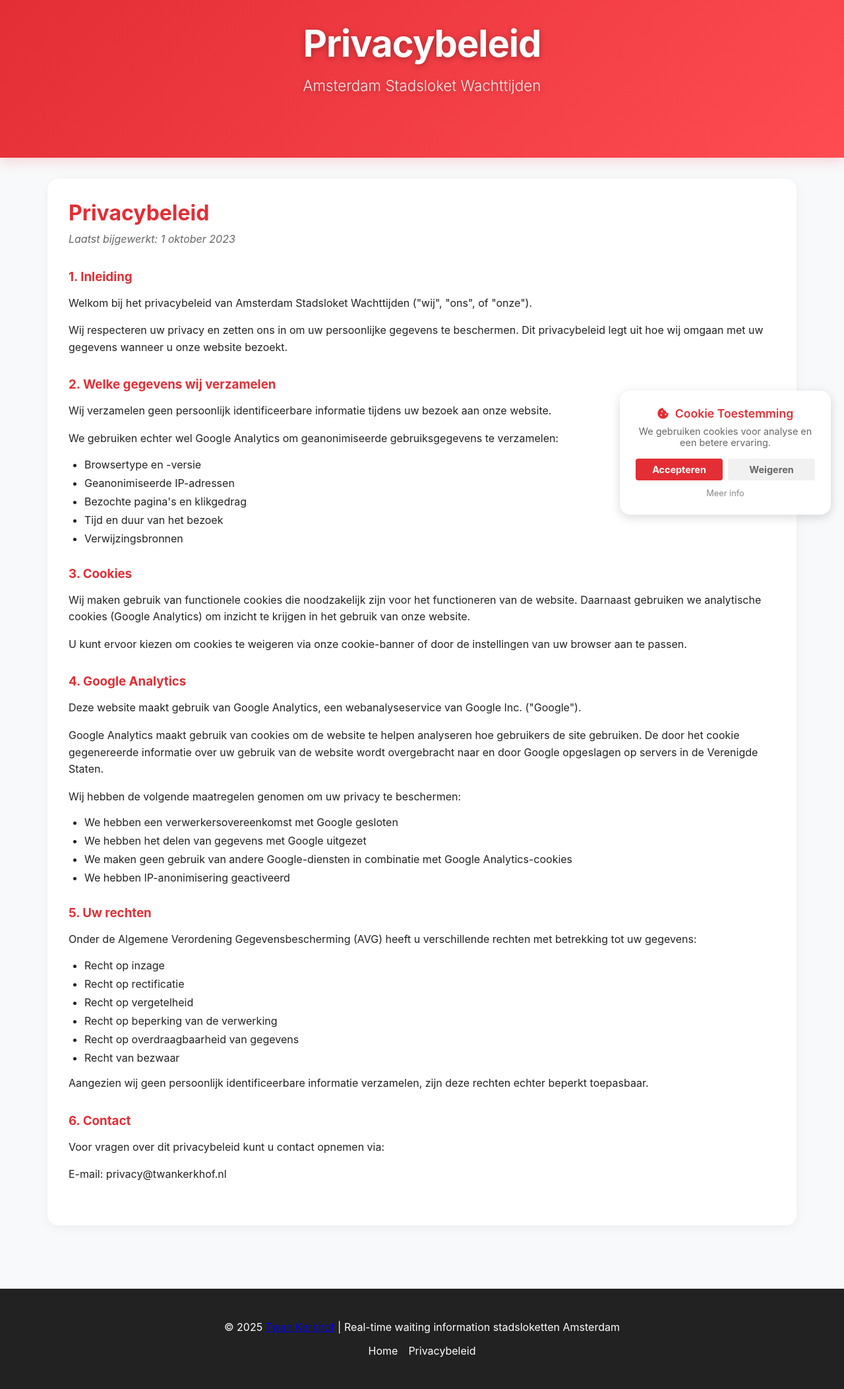
After one commit to TJKNL/StadsloketWachtWijzer, a Flask app: page /privacy in a window 1280 px wide. The commit adds this page. Shown: the whole page at 66% size. Run offline with Flask 2, Linux system fonts and the light colour scheme.

Commit message:
Add privacy policy page and cookie consent functionality

```diff
--- a/app.py
+++ b/app.py
@@ -93,6 +93,12 @@ def create_app():
     def robots():
         return send_from_directory(app.root_path, 'robots.txt')
 
+    # Privacy policy page
+    @app.route('/privacy', methods=['GET'])
+    def privacy():
+        lang = request.args.get('lang', 'nl')
+        return render_template('privacy.html', lang=lang)
+
     # Routes
     @app.route('/', methods=['GET'])
     def index():
--- a/requirements.txt
+++ b/requirements.txt
@@ -1,5 +1,5 @@
 requests>=2.25.0
-psycopg2-binary==2.9.3
+psycopg2-binary
 flask>=2.0.0
 python-dotenv>=0.19.0
 schedule==1.1.0
--- a/static/style.css
+++ b/static/style.css
@@ -225,6 +225,143 @@ a:focus, button:focus {
     outline-offset: 2px;
 }
 
+/* Privacy Policy Styles */
+.content-container {
+    max-width: 1200px;
+    margin: 0 auto;
+    padding: 2rem;
+}
+
+.privacy-policy {
+    background: white;
+    border-radius: 16px;
+    padding: 2rem;
+    box-shadow: 0 4px 15px rgba(0, 0, 0, 0.05);
+}
+
+.privacy-policy h2 {
+    color: var(--amsterdam-red);
+    font-size: 2rem;
+    margin-bottom: 0.5rem;
+}
+
+.privacy-policy .last-updated {
+    color: #666;
+    font-style: italic;
+    margin-bottom: 2rem;
+}
+
+.privacy-policy section {
+    margin-bottom: 2rem;
+}
+
+.privacy-policy h3 {
+    color: var(--amsterdam-red);
+    margin-bottom: 1rem;
+}
+
+.privacy-policy p {
+    margin-bottom: 1rem;
+    line-height: 1.6;
+}
+
+.privacy-policy ul {
+    margin-left: 1.5rem;
+    margin-bottom: 1rem;
+}
+
+.privacy-policy ul li {
+    margin-bottom: 0.5rem;
+}
+
+/* Cookie Consent Banner - Bento Style */
+.cookie-bento {
+    position: fixed;
+    bottom: 20px;
+    right: 20px;
+    max-width: 320px;
+    background: white;
+    border-radius: 16px;
+    padding: 1.5rem;
+    box-shadow: 0 4px 15px rgba(0, 0, 0, 0.15);
+    z-index: 1000;
+    text-align: center;
+}
+
+.cookie-bento h3 {
+    color: var(--amsterdam-red);
+    margin-bottom: 0.5rem;
+    font-weight: 600;
+    font-size: 1.1rem;
+}
+
+.cookie-bento p {
+    color: #666;
+    font-size: 0.9rem;
+    margin-bottom: 1rem;
+}
+
+.cookie-bento i {
+    margin-right: 5px;
+}
+
+.cookie-buttons {
+    display: flex;
+    gap: 0.5rem;
+    margin-bottom: 0.5rem;
+}
+
+.cookie-btn {
+    flex: 1;
+    padding: 0.5rem;
+    border: none;
+    border-radius: 4px;
+    cursor: pointer;
+    font-weight: bold;
+    font-size: 0.9rem;
+    transition: all 0.2s;
+}
+
+.cookie-btn.accept {
+    background-color: var(--amsterdam-red);
+    color: white;
+}
+
+.cookie-btn.accept:hover {
+    background-color: #c42329;
+    transform: translateY(-2px);
+}
+
+.cookie-btn.decline {
+    background-color: #f1f1f1;
+    color: #666;
+}
+
+.cookie-btn.decline:hover {
+    background-color: #e1e1e1;
+    transform: translateY(-2px);
+}
+
+.cookie-policy-link {
+    color: #888;
+    font-size: 0.8rem;
+    text-decoration: none;
+    display: inline-block;
+}
+
+.cookie-policy-link:hover {
+    color: var(--amsterdam-red);
+    text-decoration: underline;
+}
+
+@media (max-width: 768px) {
+    .cookie-bento {
+        left: 20px;
+        right: 20px;
+        max-width: none;
+    }
+}
+
 @media (max-width: 768px) {
     .hero h1 {
         font-size: 2.5rem;
--- /dev/null
+++ b/templates/privacy.html
@@ -0,0 +1,150 @@
+<!DOCTYPE html>
+<html lang="nl">
+<head>
+    <!-- Google tag (gtag.js) - Same implementation as on index page -->
+    <script async src="https://www.googletagmanager.com/gtag/js?id=G-4XECBEDSBR"></script>
+    <script>
+      window.dataLayer = window.dataLayer || [];
+      function gtag(){dataLayer.push(arguments);}
+      gtag('js', new Date());
+
+      const hasConsent = document.cookie.split(';').some(c => c.trim().startsWith('analytics_consent='));
+      if(hasConsent) {
+        gtag('config', 'G-4XECBEDSBR');
+      } else {
+        gtag('config', 'G-4XECBEDSBR', { 'analytics_storage': 'denied' });
+      }
+    </script>
+
+    <!-- Primary Meta Tags -->
+    <meta charset="UTF-8">
+    <title>Privacybeleid | Amsterdam Stadsloket Wachttijden</title>
+    <meta name="description" content="Ons privacybeleid beschrijft hoe wij omgaan met uw gegevens bij het gebruik van de Amsterdam Stadsloket Wachttijden service.">
+    <meta name="viewport" content="width=device-width, initial-scale=1.0">
+    <link rel="stylesheet" href="{{ url_for('static', filename='style.css') }}">
+    <link rel="stylesheet" href="https://cdnjs.cloudflare.com/ajax/libs/font-awesome/6.0.0/css/all.min.css">
+    <link rel="icon" href="{{ url_for('static', filename='images/favicon.ico') }}" type="image/x-icon">
+</head>
+<body>
+    <header class="hero">
+        <div class="hero-content">
+            <h1>Privacybeleid</h1>
+            <p>Amsterdam Stadsloket Wachttijden</p>
+        </div>
+    </header>
+
+    <div class="content-container">
+        <article class="privacy-policy">
+            <h2>Privacybeleid</h2>
+            <p class="last-updated">Laatst bijgewerkt: 1 oktober 2023</p>
+
+            <section>
+                <h3>1. Inleiding</h3>
+                <p>Welkom bij het privacybeleid van Amsterdam Stadsloket Wachttijden ("wij", "ons", of "onze").</p>
+                <p>Wij respecteren uw privacy en zetten ons in om uw persoonlijke gegevens te beschermen. Dit privacybeleid legt uit hoe wij omgaan met uw gegevens wanneer u onze website bezoekt.</p>
+            </section>
+
+            <section>
+                <h3>2. Welke gegevens wij verzamelen</h3>
+                <p>Wij verzamelen geen persoonlijk identificeerbare informatie tijdens uw bezoek aan onze website.</p>
+                <p>We gebruiken echter wel Google Analytics om geanonimiseerde gebruiksgegevens te verzamelen:</p>
+                <ul>
+                    <li>Browsertype en -versie</li>
+                    <li>Geanonimiseerde IP-adressen</li>
+                    <li>Bezochte pagina's en klikgedrag</li>
+                    <li>Tijd en duur van het bezoek</li>
+                    <li>Verwijzingsbronnen</li>
+                </ul>
+            </section>
+
+            <section>
+                <h3>3. Cookies</h3>
+                <p>Wij maken gebruik van functionele cookies die noodzakelijk zijn voor het functioneren van de website. Daarnaast gebruiken we analytische cookies (Google Analytics) om inzicht te krijgen in het gebruik van onze website.</p>
+                <p>U kunt ervoor kiezen om cookies te weigeren via onze cookie-banner of door de instellingen van uw browser aan te passen.</p>
+            </section>
+
+            <section>
+                <h3>4. Google Analytics</h3>
+                <p>Deze website maakt gebruik van Google Analytics, een webanalyseservice van Google Inc. ("Google").</p>
+                <p>Google Analytics maakt gebruik van cookies om de website te helpen analyseren hoe gebruikers de site gebruiken. De door het cookie gegenereerde informatie over uw gebruik van de website wordt overgebracht naar en door Google opgeslagen op servers in de Verenigde Staten.</p>
+                <p>Wij hebben de volgende maatregelen genomen om uw privacy te beschermen:</p>
+                <ul>
+                    <li>We hebben een verwerkersovereenkomst met Google gesloten</li>
+                    <li>We hebben het delen van gegevens met Google uitgezet</li>
+                    <li>We maken geen gebruik van andere Google-diensten in combinatie met Google Analytics-cookies</li>
+                    <li>We hebben IP-anonimisering geactiveerd</li>
+                </ul>
+            </section>
+
+            <section>
+                <h3>5. Uw rechten</h3>
+                <p>Onder de Algemene Verordening Gegevensbescherming (AVG) heeft u verschillende rechten met betrekking tot uw gegevens:</p>
+                <ul>
+                    <li>Recht op inzage</li>
+                    <li>Recht op rectificatie</li>
+                    <li>Recht op vergetelheid</li>
+                    <li>Recht op beperking van de verwerking</li>
+                    <li>Recht op overdraagbaarheid van gegevens</li>
+                    <li>Recht van bezwaar</li>
+                </ul>
+                <p>Aangezien wij geen persoonlijk identificeerbare informatie verzamelen, zijn deze rechten echter beperkt toepasbaar.</p>
+            </section>
+
+            <section>
+                <h3>6. Contact</h3>
+                <p>Voor vragen over dit privacybeleid kunt u contact opnemen via:</p>
+                <p>E-mail: privacy@twankerkhof.nl</p>
+            </section>
+        </article>
+    </div>
+
+    <footer class="footer">
+        <p>© 2025 <a href="https://www.twankerkhof.nl" target="_blank">Twan Kerkhof</a> | Real-time waiting information stadsloketten Amsterdam</p>
+        <nav class="footer-nav">
+            <a href="{{ url_for('index') }}">Home</a>
+            <a href="{{ url_for('privacy') }}">Privacybeleid</a>
+        </nav>
+    </footer>
+
+    <!-- Cookie Consent Banner - Redesigned as a bento box -->
+    <div id="cookie-consent" class="cookie-bento">
+        <h3><i class="fas fa-cookie-bite"></i> Cookie Toestemming</h3>
+        <p>We gebruiken cookies voor analyse en een betere ervaring.</p>
+        <div class="cookie-buttons">
+            <button id="cookie-accept" class="cookie-btn accept">Accepteren</button>
+            <button id="cookie-decline" class="cookie-btn decline">Weigeren</button>
+        </div>
+        <a href="{{ url_for('privacy') }}" class="cookie-policy-link">Meer info</a>
+    </div>
+
+    <script>
+        // Cookie consent functionality - Same implementation as on index page
+        document.addEventListener('DOMContentLoaded', function() {
+            const cookieBanner = document.getElementById('cookie-consent');
+            const acceptBtn = document.getElementById('cookie-accept');
+            const declineBtn = document.getElementById('cookie-decline');
+
+            const hasConsent = document.cookie.split(';').some(c => c.trim().startsWith('analytics_consent='));
+
+            if (hasConsent) {
+                cookieBanner.style.display = 'none';
+            }
+
+            acceptBtn.addEventListener('click', function() {
+                document.cookie = 'analytics_consent=true; max-age=' + (86400 * 365) + '; path=/; SameSite=Lax';
+                cookieBanner.style.display = 'none';
+
+                gtag('consent', 'update', {
+                    'analytics_storage': 'granted'
+                });
+                gtag('config', 'G-4XECBEDSBR', { 'send_page_view': true });
+            });
+
+            declineBtn.addEventListener('click', function() {
+                document.cookie = 'analytics_consent=false; max-age=' + (86400 * 365) + '; path=/; SameSite=Lax';
+                cookieBanner.style.display = 'none';
+            });
+        });
+    </script>
+</body>
+</html>
```
Also changed, not shown: templates/index.html (+64 -1 lines).
